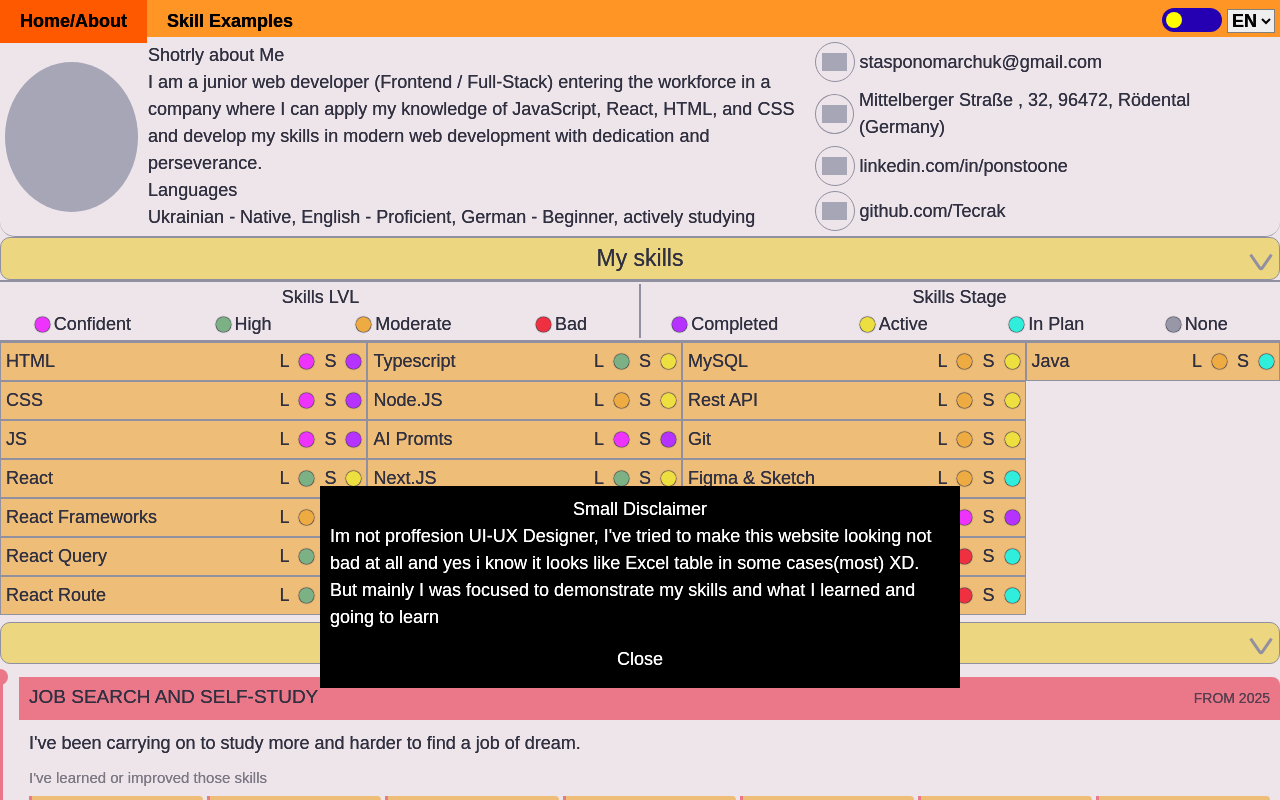
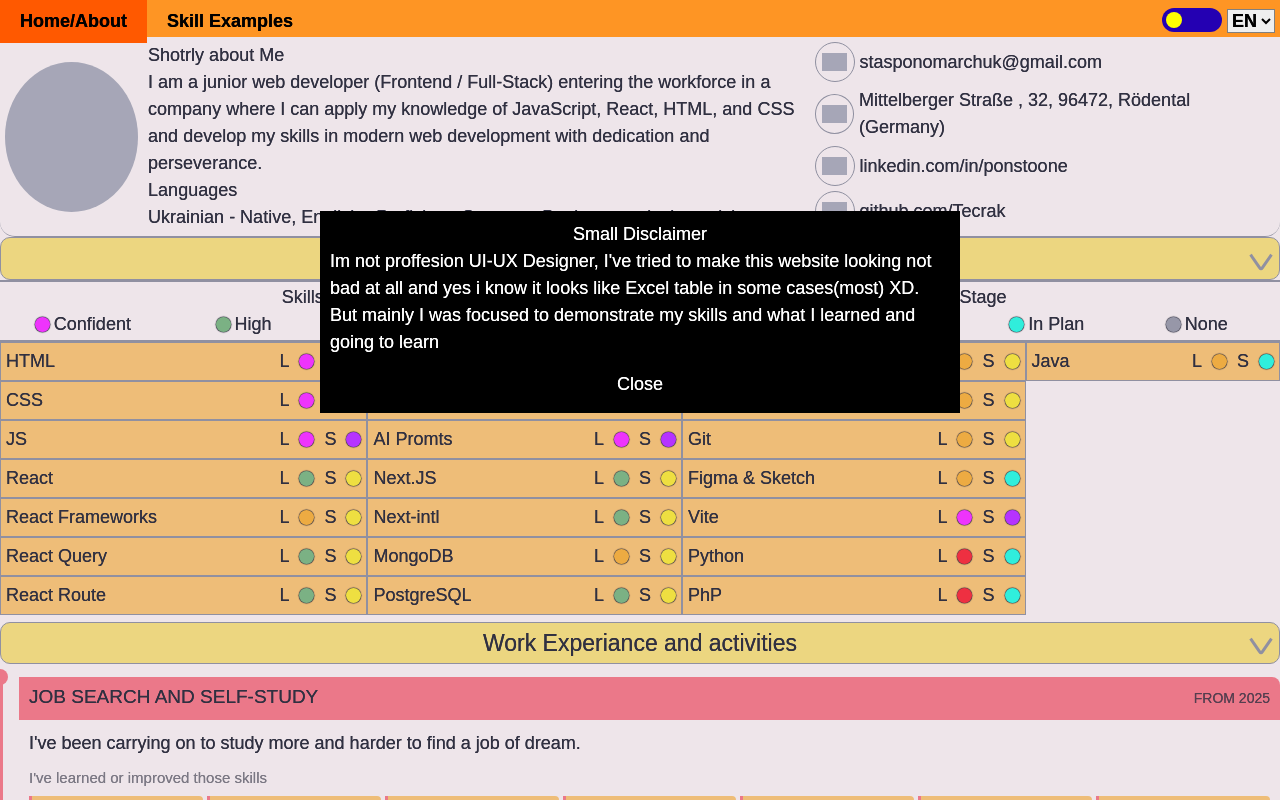
Before and after one commit to Tecrak/portfolio, a Next.js app: page /en in a window 1280 px wide. Shown: the top 800 px of the page. Built offline with nearby package versions, Linux system fonts and the light colour scheme; grey boxes are pictures that could not be loaded.

Commit message:
small bug fix

```diff
--- a/app/[locale]/components/styles/welcomeWindow.css
+++ b/app/[locale]/components/styles/welcomeWindow.css
@@ -13,7 +13,7 @@
     background: rgb(0, 0, 0);
     color: white;
     position: absolute;
-    top: 20%;
+    top: 10%;
     left: 50%;
     transform: translate(-50%, -50%);
     display: flex;
--- a/app/[locale]/page.tsx
+++ b/app/[locale]/page.tsx
@@ -14,6 +14,7 @@ export default function Page() {
   const tED = useTranslations("Education");
   return (
     <div className="main">
+      <WelcomeWindow />
       <section className="main_content">
         <div className="aboutInfoContainer">
           <div className="aboutImage">
@@ -39,7 +40,6 @@ export default function Page() {
         <h2>{tED("title")}</h2>
         <Education />
       </section>
-      <WelcomeWindow />
     </div>
   );
 }
```
